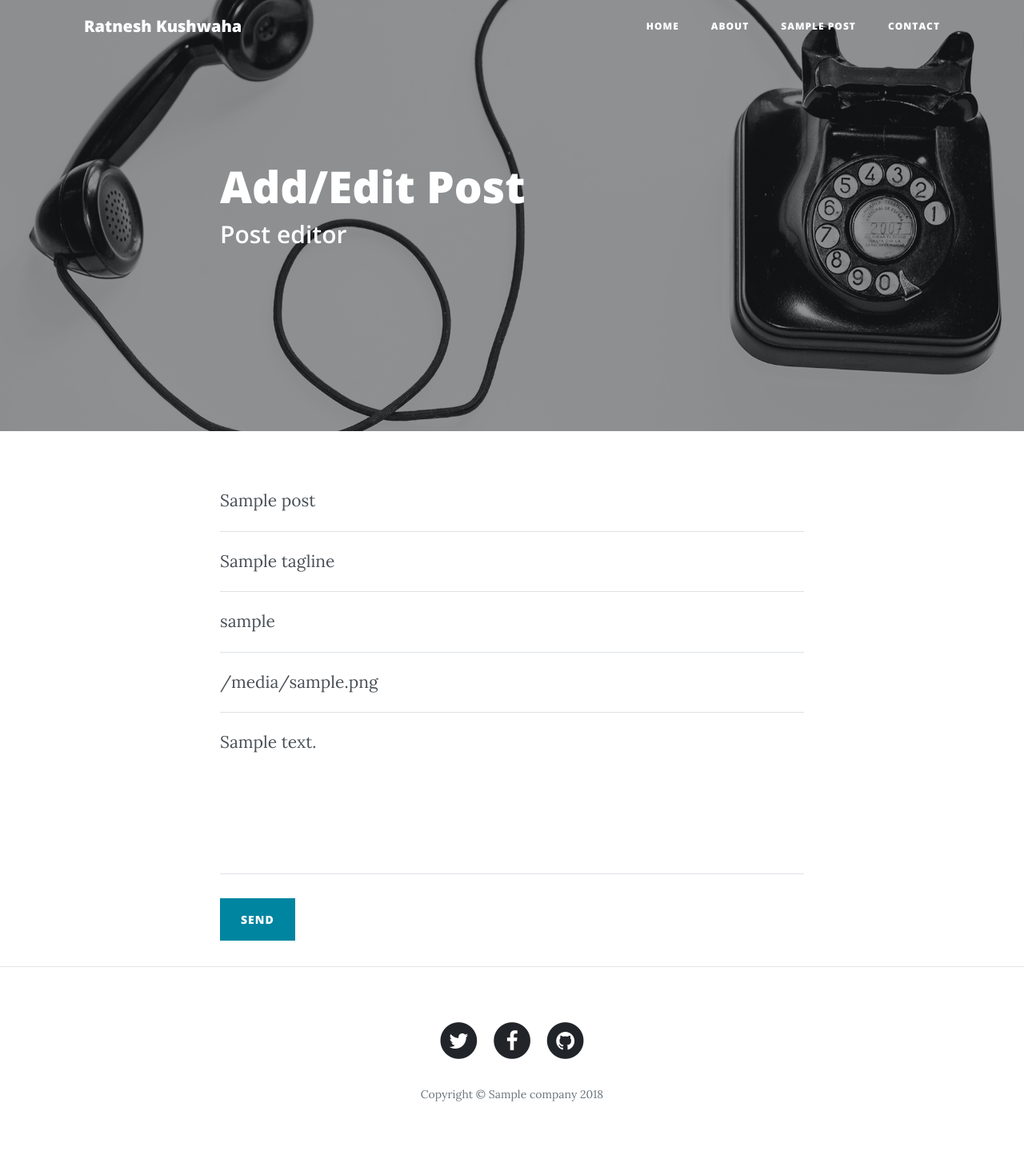
After one commit to imratnesh/RatneshFlaskBlog, a Flask app: template templates/edit.html in a window 1280 px wide. The commit adds this page. Shown: the whole page at 80% size. Run offline with Flask 2, Linux system fonts and the light colour scheme; the template is opened without the code that fills it: most values are stand-ins (such as "Sample title", 1, 10 or a date in 2020); parts of the project's set-up code (start-up, migrations or seed data) failed here and were passed over; some libraries are stand-ins or nearby versions.

Commit message:
Post DashBoard with CRUD operations

```diff
--- a/app.py
+++ b/app.py
@@ -1,7 +1,8 @@
-import datetime, json
+import datetime
+import json
+
+from flask import Flask, render_template, request, session, redirect
 from flask_mail import Mail
-from flask import Flask, render_template, request
-from sqlalchemy.databases import postgresql, postgres
 from flask_sqlalchemy import SQLAlchemy
 
 with open('config.json', 'rb') as file:
@@ -25,6 +26,8 @@ app.config.update(dict(
 ))
 mail = Mail(app)
 
+app.secret_key = "secret_super_key"
+
 
 class Contacts(db.Model):
     sno = db.Column(db.Integer, primary_key=True)
@@ -39,6 +42,7 @@ class Posts(db.Model):
     sno = db.Column(db.Integer, primary_key=True)
     title = db.Column(db.String(20), nullable=False)
     content = db.Column(db.String(50), nullable=False)
+    tagline = db.Column(db.String(50), nullable=False)
     slug = db.Column(db.String(25), nullable=False)
     img_url = db.Column(db.String(20), nullable=False)
     date = db.Column(db.String(20), nullable=True)
@@ -56,6 +60,69 @@ def post_route(slug_post):
     return render_template("post.html", params=params, post=post)
 
 
+@app.route('/login', methods=['GET', 'POST'])
+def login():
+    if 'user' in session and session['user'] == params['username']:
+        posts = Posts.query.filter_by().all()
+        return render_template("dashboard.html", params=params, posts=posts)
+
+    if request.method == 'POST':
+        if request.form.get('username') == params['username'] and request.form.get('password') == params['password']:
+            posts = Posts.query.filter_by().all()
+            session['user'] = params['username']
+            return render_template("dashboard.html", params=params, posts=posts)
+
+    return render_template("login.html", params=params)
+
+
+@app.route('/edit/<string:sno>', methods=['GET', 'POST'])
+def create_update_post(sno):
+    if 'user' in session and session['user'] == params['username']:
+
+        if request.method == 'POST':
+            title = request.form.get('title')
+            tagline = request.form.get('tagline')
+            slug = request.form.get('slug')
+            content = request.form.get('content')
+            img_url = request.form.get('img_url')
+
+            if sno == '0':
+                post = Posts(title=title, tagline=tagline, slug=slug, content=content, img_url=img_url,
+                             date=datetime.datetime.now())
+                db.session.add(post)
+                db.session.commit()
+            else:
+                post = Posts.query.filter_by(sno=sno).first()
+                post.title = title
+                post.content = content
+                post.tagline = tagline
+                post.slug = slug
+                post.img_url = img_url
+                post.date = datetime.datetime.now()
+                db.session.commit()
+
+            return redirect('/edit/' + sno)
+        else:
+            post = Posts.query.filter_by(sno=sno).first()
+            return render_template("edit.html", params=params, post=post)
+
+
+@app.route('/delete/<string:sno>', methods=['GET', 'POST'])
+def delete_post(sno):
+    if 'user' in session and session['user'] == params['username']:
+        post = Posts.query.filter_by(sno=sno).first()
+
+        db.session.delete(post)
+        db.session.commit()
+        return redirect('/login')
+
+
+@app.route('/logout')
+def logout():
+    session.pop('user')
+    return render_template('login.html', params=params)
+
+
 @app.route('/about')
 def about():
     return render_template('about.html', params=params)
@@ -63,7 +130,7 @@ def about():
 
 @app.route('/contact', methods=['GET', 'POST'])
 def contact():
-    '''Add values to contacts table'''
+    ''' Add values to contacts table '''
 
     if request.method == 'POST':
         name = request.form.get('name')
@@ -81,5 +148,4 @@ def contact():
     return render_template('contact.html', params=params)
 
 
-if __name__ == '__main__':
-    app.run(debug=True)
+app.run()
--- /dev/null
+++ b/templates/edit.html
@@ -0,0 +1,186 @@
+<!DOCTYPE html>
+<html lang="en">
+
+<head>
+
+    <meta charset="utf-8">
+    <meta name="viewport" content="width=device-width, initial-scale=1, shrink-to-fit=no">
+    <meta name="description" content="">
+    <meta name="author" content="">
+
+    <title>Clean Blog - Start Bootstrap Theme</title>
+
+    <!-- Bootstrap core CSS -->
+    <link href="{{ url_for('static',filename = 'vendor/bootstrap/css/bootstrap.min.css') }}" rel="stylesheet">
+
+    <!-- Custom fonts for this template -->
+    <link href="{{ url_for('static',filename = 'vendor/font-awesome/css/font-awesome.min.css') }}" rel="stylesheet"
+          type="text/css">
+    <link href='https://fonts.googleapis.com/css?family=Lora:400,700,400italic,700italic' rel='stylesheet'
+          type='text/css'>
+    <link href='https://fonts.googleapis.com/css?family=Open+Sans:300italic,400italic,600italic,700italic,800italic,400,300,600,700,800'
+          rel='stylesheet' type='text/css'>
+
+    <!-- Custom styles for this template -->
+    <link href="{{ url_for('static',filename = 'css/clean-blog.min.css') }}" rel="stylesheet">
+
+</head>
+
+<body>
+
+<!-- Navigation -->
+<nav class="navbar navbar-expand-lg navbar-light fixed-top" id="mainNav">
+    <div class="container">
+        <a class="navbar-brand" href="/">Ratnesh Kushwaha</a>
+        <button class="navbar-toggler navbar-toggler-right" type="button" data-toggle="collapse"
+                data-target="#navbarResponsive" aria-controls="navbarResponsive" aria-expanded="false"
+                aria-label="Toggle navigation">
+            Menu
+            <i class="fa fa-bars"></i>
+        </button>
+        <div class="collapse navbar-collapse" id="navbarResponsive">
+            <ul class="navbar-nav ml-auto">
+                <li class="nav-item">
+                    <a class="nav-link" href="/">Home</a>
+                </li>
+                <li class="nav-item">
+                    <a class="nav-link" href="/about">About</a>
+                </li>
+                <li class="nav-item">
+                    <a class="nav-link" href="/post">Sample Post</a>
+                </li>
+                <li class="nav-item">
+                    <a class="nav-link" href="/contact">Contact</a>
+                </li>
+            </ul>
+        </div>
+    </div>
+</nav>
+
+{% set fname= 'img/contact-bg.jpg' %}
+<!-- Page Header -->
+<header class="masthead" style="background-image: url('{{ url_for('static', filename=fname) }}')">
+    <div class="overlay"></div>
+    <div class="container">
+        <div class="row">
+            <div class="col-lg-8 col-md-10 mx-auto">
+                <div class="post-heading">
+                    <h1>Add/Edit Post</h1>
+                    <h2 class="subheading">Post editor</h2>
+                </div>
+            </div>
+        </div>
+    </div>
+</header>
+
+<!-- Post Content -->
+<article>
+    <div class="container">
+        <div class="row">
+            <div class="col-lg-8 col-md-10 mx-auto">
+
+                <form name="sentMessage" id="contactForm" action="/edit/{{ post.sno }}" method="post" novalidate>
+                    <div class="control-group">
+                        <div class="form-group floating-label-form-group controls">
+                            <label>Title</label>
+                            <input type="text" class="form-control" placeholder="Title" id="title" name="title" required
+                                   data-validation-required-message="Please enter your name." value="{{ post.title }}">
+                            <p class="help-block text-danger"></p>
+                        </div>
+                    </div>
+                    <div class="control-group">
+                        <div class="form-group floating-label-form-group controls">
+                            <label>Tagline</label>
+                            <input type="email" class="form-control" placeholder="Tagline" id="tagline" name="tagline"
+                                   required data-validation-required-message="Please enter your email address."
+                                   value="{{ post.tagline }}">
+                            <p class="help-block text-danger"></p>
+                        </div>
+                    </div>
+                    <div class="control-group">
+                        <div class="form-group col-xs-12 floating-label-form-group controls">
+                            <label>Slug</label>
+                            <input type="tel" class="form-control" placeholder="Slug" id="slug" name="slug" required
+                                   data-validation-required-message="Please enter your phone number."
+                                   value="{{ post.slug }}">
+                            <p class="help-block text-danger"></p>
+                        </div>
+                    </div>
+                    <div class="control-group">
+                        <div class="form-group col-xs-12 floating-label-form-group controls">
+                            <label>Image Url</label>
+                            <input type="tel" class="form-control" placeholder="Image URL" id="img_url" name="img_url"
+                                   required data-validation-required-message="Please enter your phone number."
+                                   value="{{ post.img_url }}">
+                            <p class="help-block text-danger"></p>
+                        </div>
+                    </div>
+                    <div class="control-group">
+                        <div class="form-group floating-label-form-group controls">
+                            <label>Content</label>
+                            <textarea rows="5" class="form-control" placeholder="Content" id="content" name="content"
+                                      required
+                                      data-validation-required-message="Please enter a message.">{{ post.content }}</textarea>
+                            <p class="help-block text-danger"></p>
+                        </div>
+                    </div>
+                    <br>
+                    <div id="success"></div>
+                    <div class="form-group">
+                        <button type="submit" class="btn btn-primary" id="sendMessageButton">Send</button>
+                    </div>
+                </form>
+            </div>
+        </div>
+    </div>
+</article>
+
+<hr>
+
+<!-- Footer -->
+<footer>
+    <div class="container">
+        <div class="row">
+            <div class="col-lg-8 col-md-10 mx-auto">
+                <ul class="list-inline text-center">
+                    <li class="list-inline-item">
+                        <a href="{{ params['tw_url'] }}">
+                  <span class="fa-stack fa-lg">
+                    <i class="fa fa-circle fa-stack-2x"></i>
+                    <i class="fa fa-twitter fa-stack-1x fa-inverse"></i>
+                  </span>
+                        </a>
+                    </li>
+                    <li class="list-inline-item">
+                        <a href="{{ params['fb_url'] }}">
+                  <span class="fa-stack fa-lg">
+                    <i class="fa fa-circle fa-stack-2x"></i>
+                    <i class="fa fa-facebook fa-stack-1x fa-inverse"></i>
+                  </span>
+                        </a>
+                    </li>
+                    <li class="list-inline-item">
+                        <a href="{{ params['gh_url'] }}">
+                  <span class="fa-stack fa-lg">
+                    <i class="fa fa-circle fa-stack-2x"></i>
+                    <i class="fa fa-github fa-stack-1x fa-inverse"></i>
+                  </span>
+                        </a>
+                    </li>
+                </ul>
+                <p class="copyright text-muted">Copyright &copy; {{ params['company'] }} 2018</p>
+            </div>
+        </div>
+    </div>
+</footer>
+
+<!-- Bootstrap core JavaScript -->
+<script src="{{ url_for('static',filename = 'vendor/jquery/jquery.min.js') }}"></script>
+<script src="{{ url_for('static',filename = 'vendor/bootstrap/js/bootstrap.bundle.min.js') }}"></script>
+
+<!-- Custom scripts for this template -->
+<script src="{{ url_for('static',filename = 'js/clean-blog.min.js') }}"></script>
+
+</body>
+
+</html>
```
Also changed, not shown: templates/contact.html (+11 -6 lines), templates/dashboard.html (added, +160 -0 lines), templates/login.html (added, +137 -0 lines).
